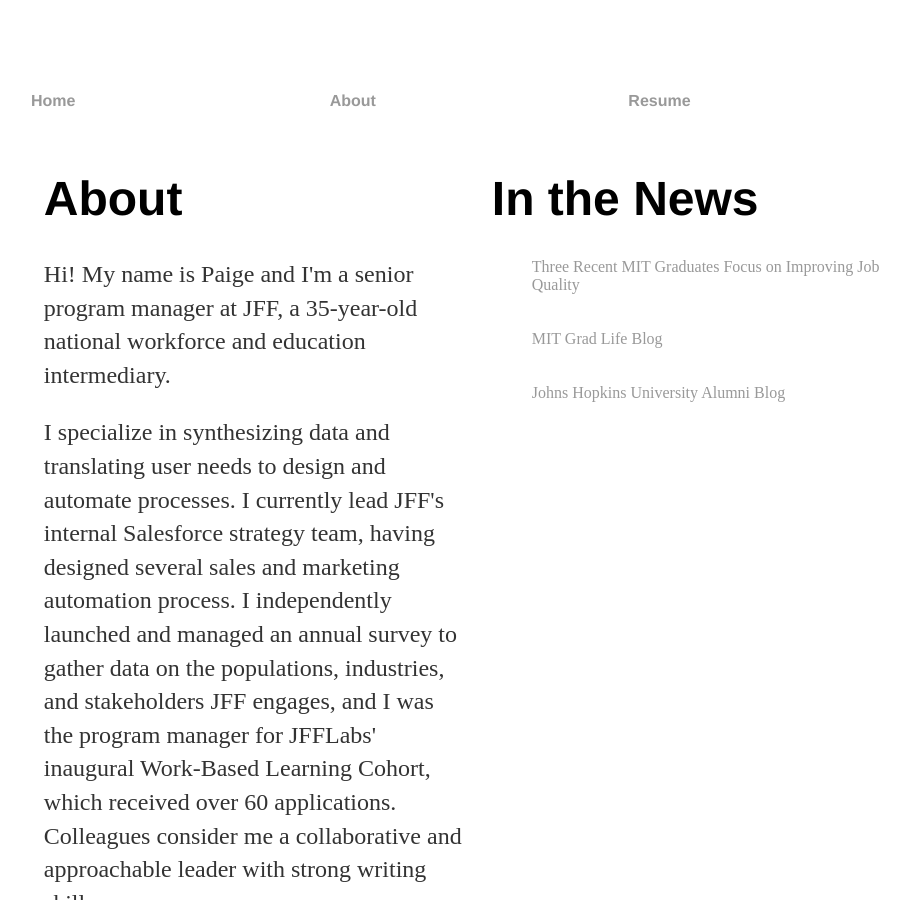
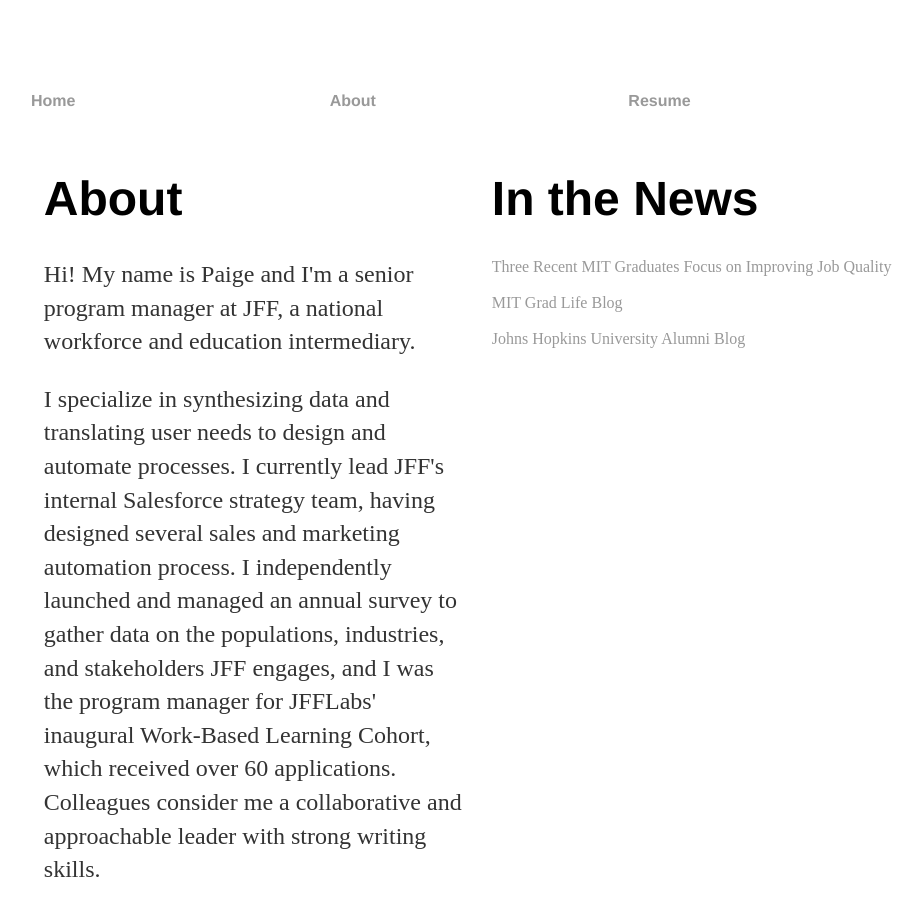
Before and after one commit to paigeboehmcke/paigeboehmcke.github.io, a Jekyll site: the page built from about/index.html, in a window 1280 px wide and 900 px high. Shown: the whole window, without its empty margins (161-1084 px from the left). Built offline with Jekyll 4.4.1, drawn with Linux system fonts in a browser that asks for light colours.

Commit message:
Update index.html

```diff
--- a/about/index.html
+++ b/about/index.html
@@ -5,19 +5,17 @@
 
 <div class="blurb">
 	<h1>About</h1>
-	<p>Hi! My name is Paige and I'm a senior program manager at JFF, a 35-year-old national workforce and education intermediary.</p>
-	<p>I specialize in synthesizing data and translating user needs to design and automate processes. I currently lead JFF's internal Salesforce strategy team, having designed several sales and marketing automation process. I independently launched and managed an annual survey to gather data on the populations, industries, and stakeholders JFF engages, and I was the program manager for JFFLabs' inaugural Work-Based Learning Cohort, which received over 60 applications. Colleagues consider me a collaborative and approachable leader with strong writing skills.</p>
-	<p>Prior to joining JFF, I was a 2013 Venture for America (VFA) fellow and worked in product development at Vorbeck Materials and Graphene Frontiers. I also served as the VFA community liaison in Philadelphia, where I helped build relationships between VFA fellows and local entrepreneurs, investors, and community groups. As an engineer, I invented two wearable electronics devices, US Patents #10,169,978 and #10,067,008, and my work has been published at conferences including The Minerals, Metals and Materials Society and the American Society for Mechanical Engineers. I earned my master's degree in business administration at MIT Sloan School of Management and my bachelor's degree in materials engineering from Johns Hopkins University.</p>
-	<p>I am currently the Americana Music Director at WMBR, and I co-host FM Road, an Americana and country show, on Saturdays from 8 to 10am.</p>
-	<p>In my spare time, you'll most often find me running, reading, or taking an art class.</p>
+	<p>Hi! My name is Paige and I'm a senior program manager at JFF, a national workforce and education intermediary.</p>
+	<p font-size="12px" font-color="gray">I specialize in synthesizing data and translating user needs to design and automate processes. I currently lead JFF's internal Salesforce strategy team, having designed several sales and marketing automation process. I independently launched and managed an annual survey to gather data on the populations, industries, and stakeholders JFF engages, and I was the program manager for JFFLabs' inaugural Work-Based Learning Cohort, which received over 60 applications. Colleagues consider me a collaborative and approachable leader with strong writing skills.</p>
+	<p font-size="12px" font-color="gray">Prior to joining JFF, I was a 2013 Venture for America (VFA) fellow and worked in product development at Vorbeck Materials and Graphene Frontiers. I also served as the VFA community liaison in Philadelphia, where I helped build relationships between VFA fellows and local entrepreneurs, investors, and community groups. As an engineer, I invented two wearable electronics devices, US Patents #10,169,978 and #10,067,008, and my work has been published at conferences including The Minerals, Metals and Materials Society and the American Society for Mechanical Engineers. I earned my master's degree in business administration at MIT Sloan School of Management and my bachelor's degree in materials engineering from Johns Hopkins University.</p>
+	<p font-size="12px" font-color="gray">I am currently the Americana Music Director at WMBR, and I co-host FM Road, an Americana and country show, on Saturdays from 8 to 10am.</p>
+	<p font-size="12px" font-color="gray">In my spare time, you'll most often find me running, reading, or taking an art class.</p>
 </div>
 <div class="blurb">
 	<h1>In the News</h1>
-	<ul style="list-style-type: none;">
-		<li><a href="https://gcgj.mit.edu/whats-new/blog/three-recent-mit-graduates-focus-improving-job-quality">Three Recent MIT Graduates Focus on Improving Job Quality</a></li>
-		<br></br>
-		<li><a href="https://alum.mit.edu/slice/grad-life-yellow-zone">MIT Grad Life Blog</a></li>
-		<br></br>
-		<li><a href="https://engineering.jhu.edu/materials/2015/05/08/paige-boehmcke/#.XPcXCdNKiRs">Johns Hopkins University Alumni Blog</a></li>
-	</ul>
+	<a href="https://gcgj.mit.edu/whats-new/blog/three-recent-mit-graduates-focus-improving-job-quality">Three Recent MIT Graduates Focus on Improving Job Quality</a>
+	<br></br>
+	<a href="https://alum.mit.edu/slice/grad-life-yellow-zone">MIT Grad Life Blog</a>
+	<br></br>
+	<a href="https://engineering.jhu.edu/materials/2015/05/08/paige-boehmcke/#.XPcXCdNKiRs">Johns Hopkins University Alumni Blog</a>
 </div>
```
